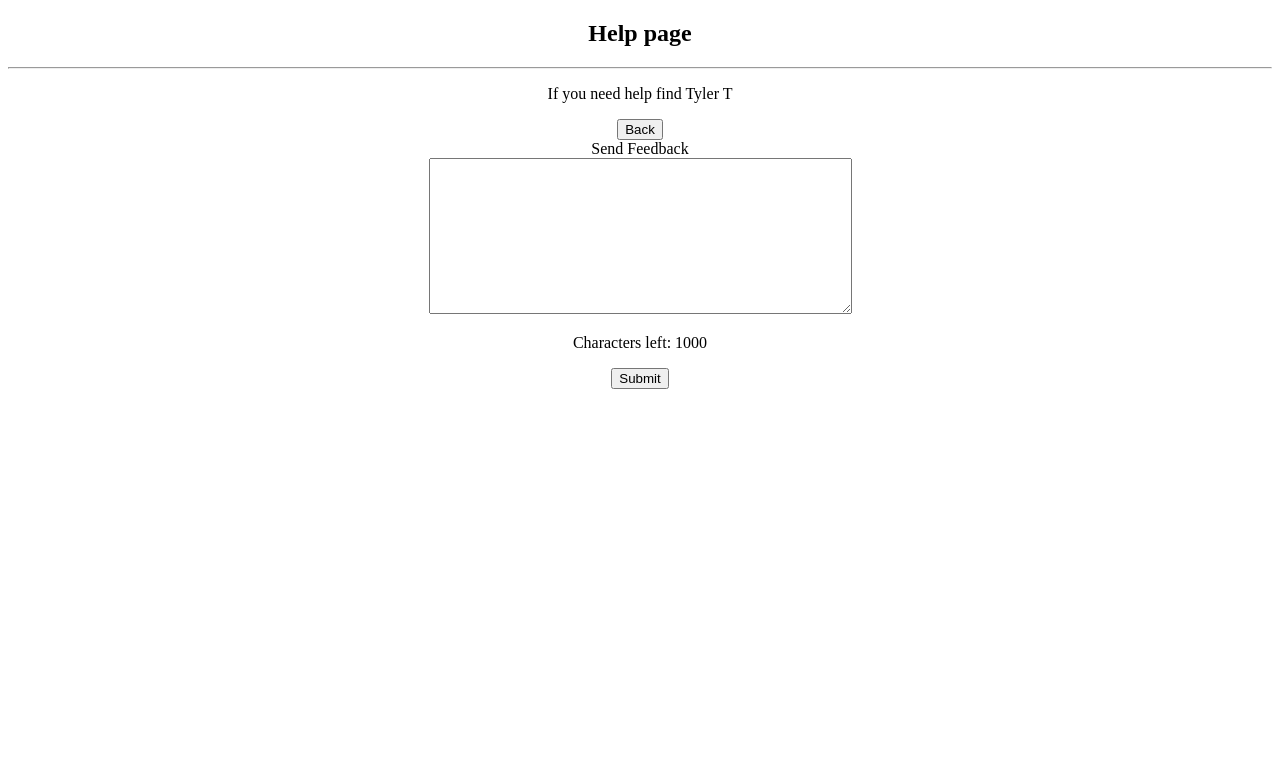
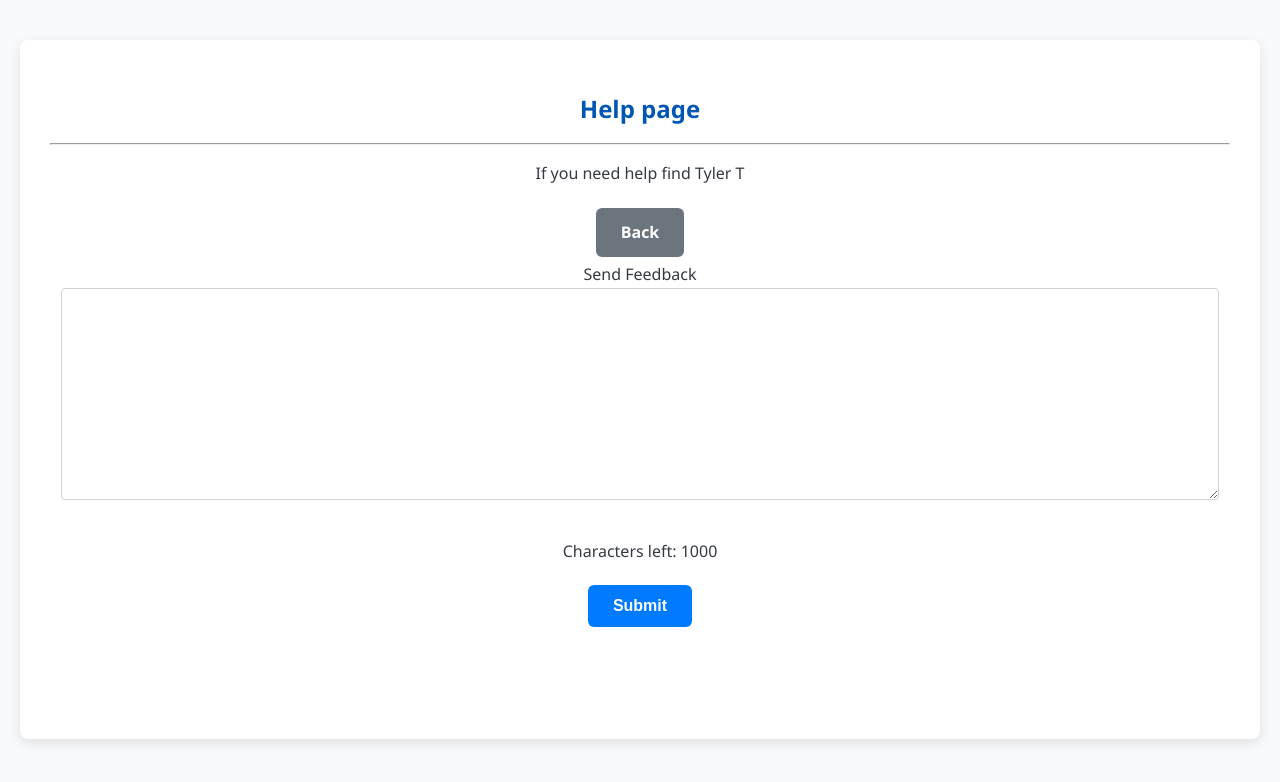
Before and after one commit to Shogunoftheitsoffice/LTS2, a PHP site: page /help.php in a window 1280 px wide. Shown: the top 782 px of the page. Run offline with PHP 8.4, Linux system fonts and the light colour scheme.

Commit message:
Update help.php

```diff
--- a/help.php
+++ b/help.php
@@ -2,22 +2,22 @@
 <html>
 <head>
   <title>Help/Feedback</title>
-</head>
+  <link rel="stylesheet" type="text/css" href="CSS/styles.css"> </head>
 <body>
-  <center><h2>Help page</h2></center>
-  <hr>
-  <center><p>If you need help find Tyler T</p></center>
-  <center><a href="index.php"><button>Back</button></a></center>
+  <div class="container text-center">
+    <h2>Help page</h2>
+    <hr>
+    <p>If you need help find Tyler T</p>
+    <a href="index.php" class="button btn-secondary">Back</a>
 
-  <center>
-    <form action="<?php echo $_SERVER['PHP_SELF']; ?>" method="post">
+    <form action="<?php echo $_SERVER['PHP_SELF']; ?>" method="post" class="mt-3">
       <label for="text">Send Feedback</label><br>
       <textarea id="text" name="text" rows="10" cols="50" oninput="updateCountdown()" maxlength="1000"></textarea><br>
       <p>Characters left: <span id="countdown">1000</span></p>
       <button type="submit" name="submit" id="submitBtn">Submit</button>
       <br><br><br><br>
     </form>
-  </center>
+  </div>
 
 <?php
 $servername = "localhost";
```
